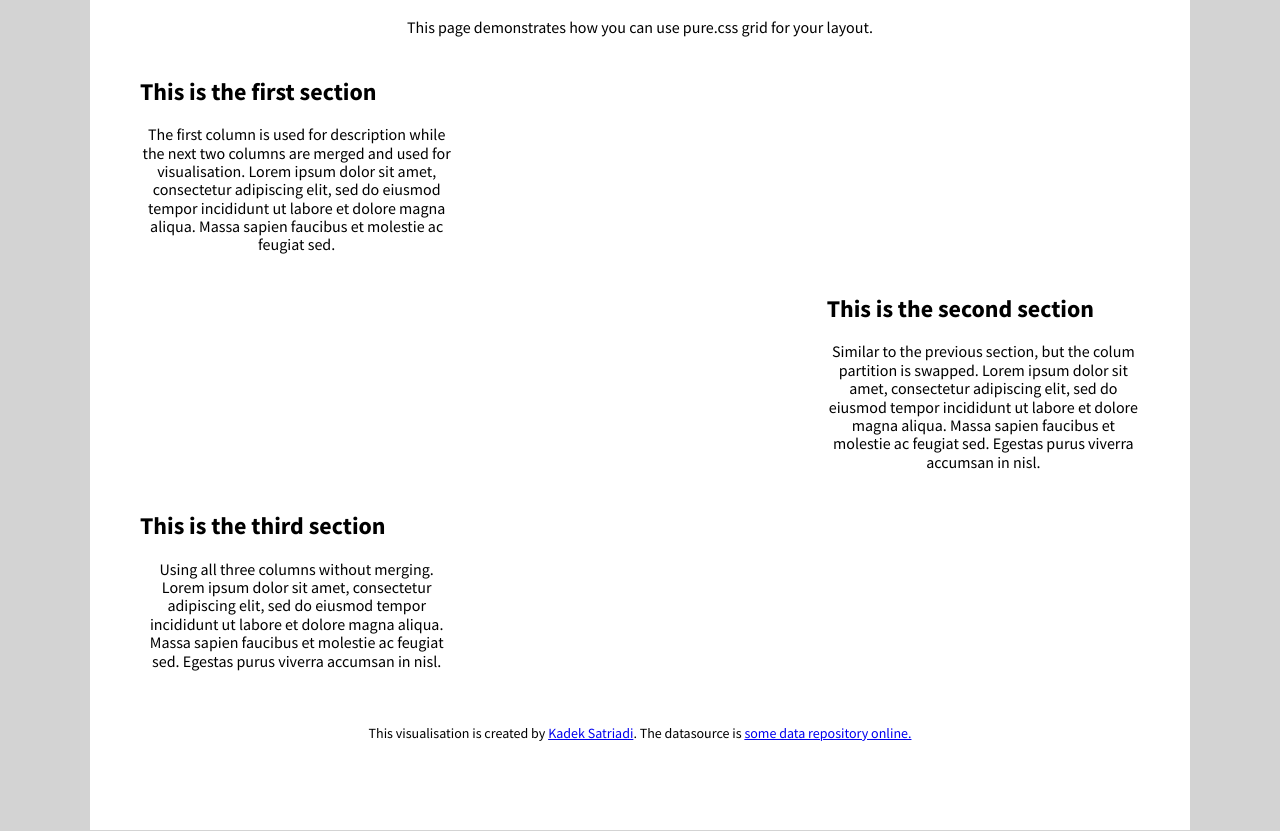
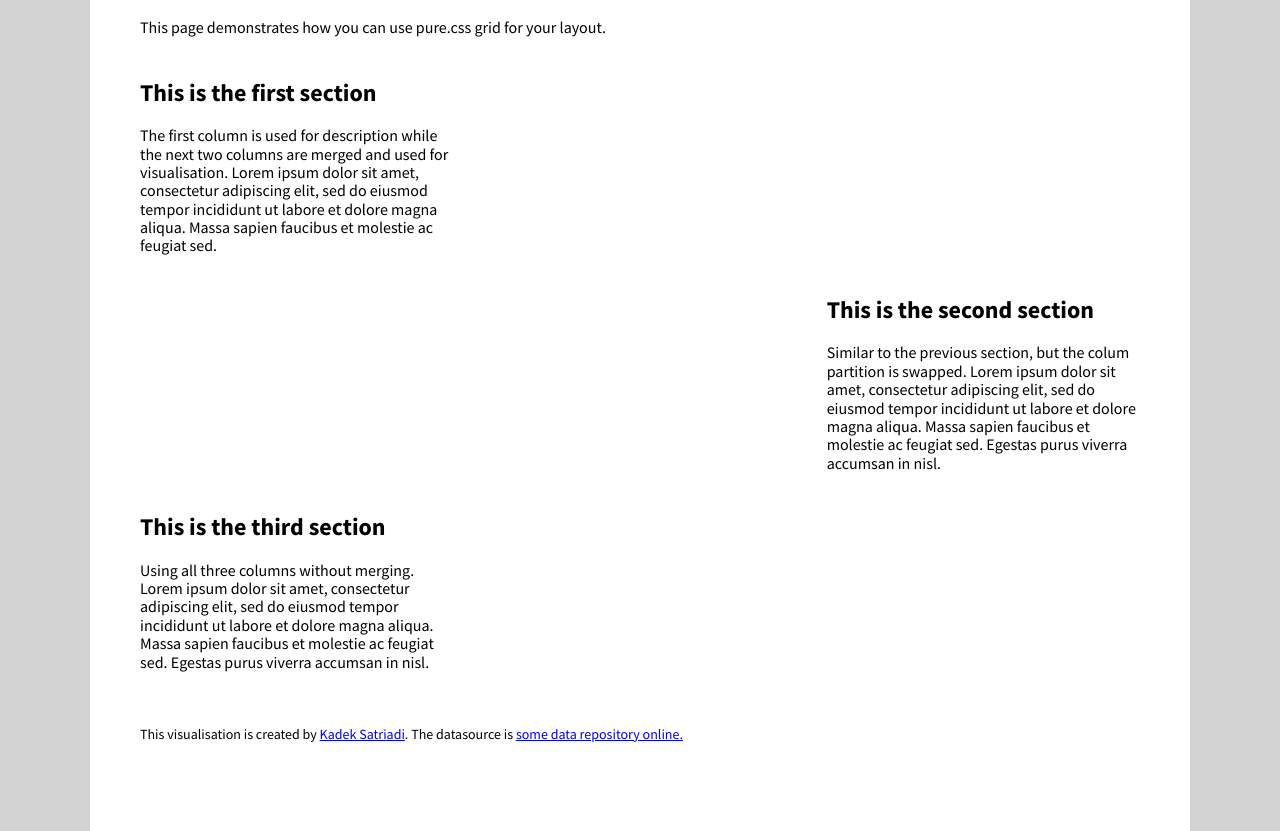
Before and after one commit to benchipperfield/FIT3179, a plain HTML site: page multiple_charts/js/using_pure_css.html in a window 1280 px wide. Shown: the part 75-906 px from the top of the page. Drawn offline with nearby package versions, Linux system fonts and the light colour scheme; a script that the page names is missing.

Commit message:
Update using_pure_css.html

```diff
--- a/multiple_charts/js/using_pure_css.html
+++ b/multiple_charts/js/using_pure_css.html
@@ -22,7 +22,7 @@
       font-weight: 900; text-align: center;
     }
 
-     p{
+     h7{
      text-align: center;
     }
 
@@ -64,7 +64,7 @@
     <div class="pure-g">
       <div class="pure-u-1-1">
         <h1>Visualising Global Food Consumption</h1>
-        <p>This page demonstrates how you can use pure.css grid for your layout.</p>
+        <h7>This page demonstrates how you can use pure.css grid for your layout.</p>
       </div>
     </div>
   <!-- end pure grid group -->
```
